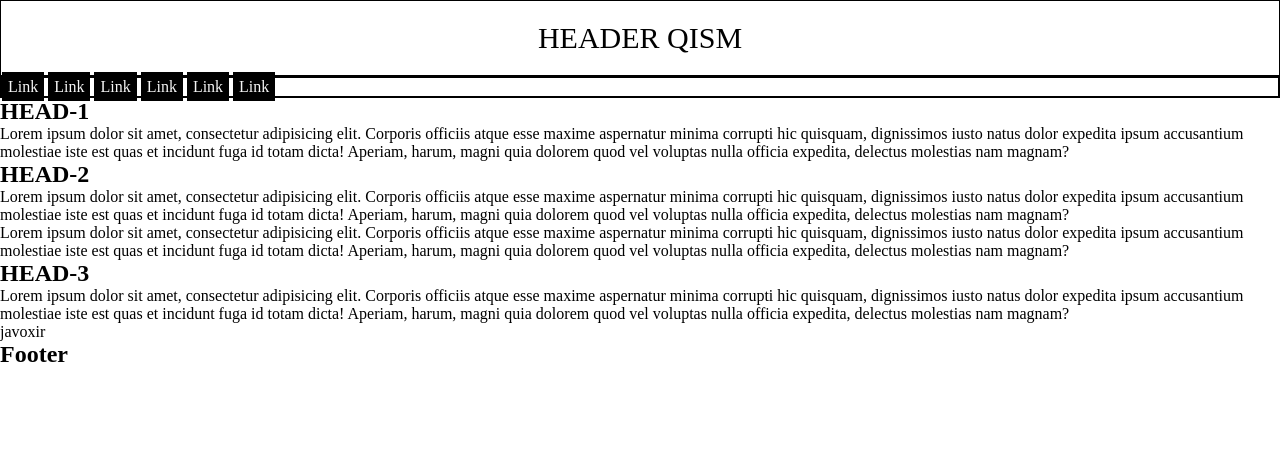
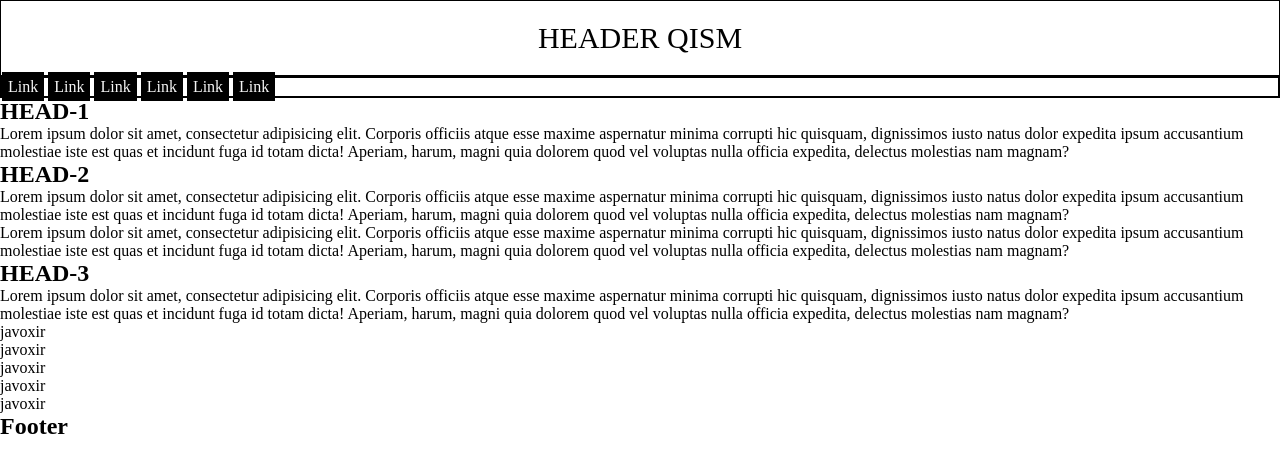
Before and after one commit to jqayumov909/MyPortfolio, a plain HTML site: page index.html in a window 1280 px wide. Drawn offline with Linux system fonts and the light colour scheme; files that its build step writes are made by us from their sources.

Commit message:
feat:add text

```diff
--- a/index.html
+++ b/index.html
@@ -38,6 +38,10 @@
     <p>Lorem ipsum dolor sit amet, consectetur adipisicing elit. Corporis officiis atque esse maxime aspernatur minima corrupti hic quisquam, dignissimos iusto natus dolor expedita ipsum accusantium molestiae iste est quas et incidunt fuga id totam dicta! Aperiam, harum, magni quia dolorem quod vel voluptas nulla officia expedita, delectus molestias nam magnam?</p>
   </div>
   <p>javoxir</p>
+  <p>javoxir</p>
+  <p>javoxir</p>
+  <p>javoxir</p>
+  <p>javoxir</p>
 </div>
 <footer>
   <h2>Footer</h2>
```
